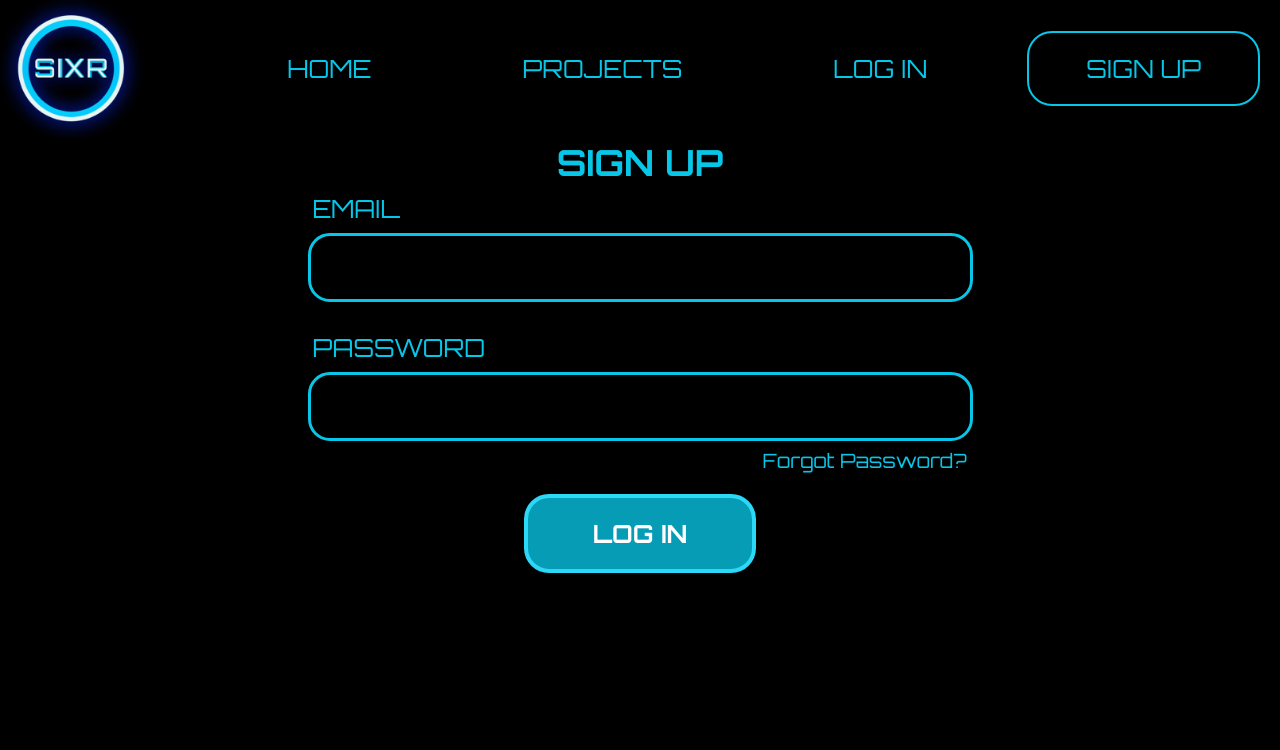
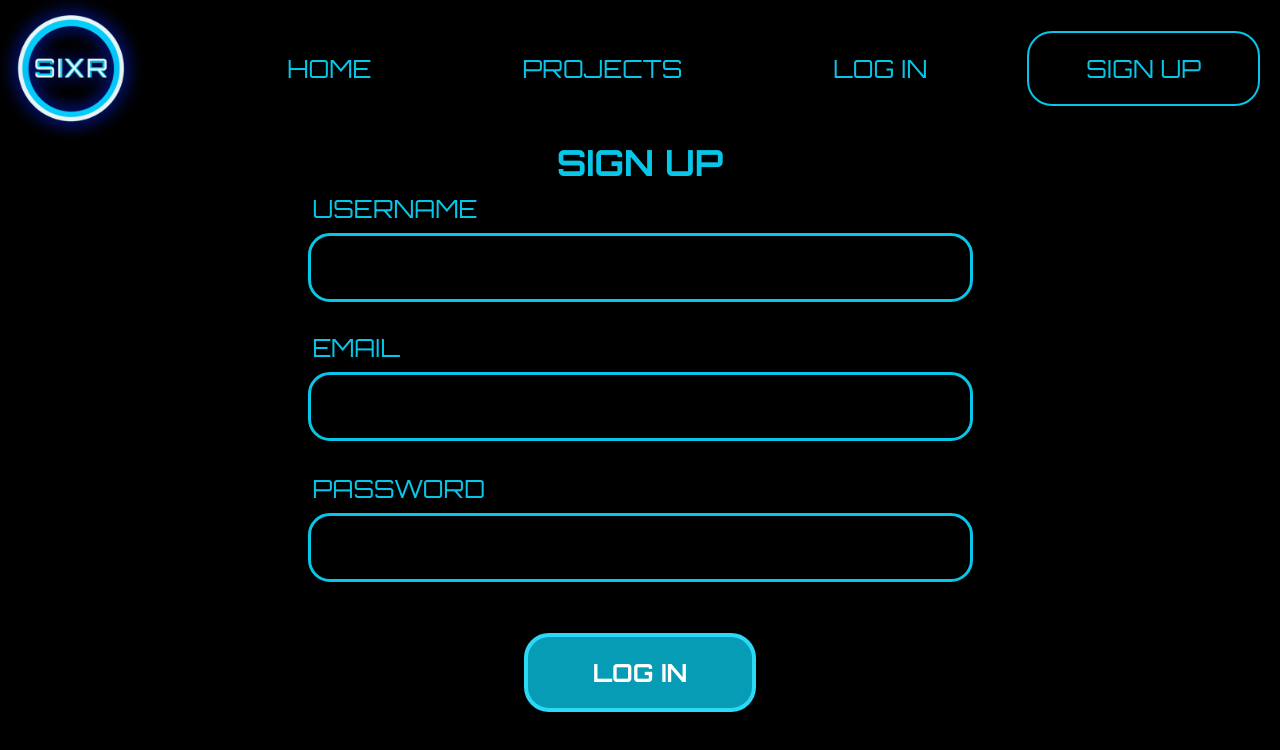
Before and after one commit to vr-funding-platform/frontend, a React (Create React App) app in the folder client/: page / in a window 1280 px wide. Shown: the top 750 px of the page. Built offline with nearby package versions, Linux system fonts and the light colour scheme.

Commit message:
made changes to signup form

```diff
--- a/client/src/Components/Signup.js
+++ b/client/src/Components/Signup.js
@@ -9,6 +9,20 @@ const SignUp = ({ errors, touched }) => {
       <div className="signup-container">
         <h1 className="signup-head">SIGN UP</h1>
         <Form className="signup-form-inputs">
+          <div className="form-element">
+            <h2 className="signup-input-label">USERNAME</h2>
+            <Field
+              type="name"
+              name="name"
+              spellCheck="false"
+              className="signup-input-field"
+            />
+            <div className="signup-error-container">
+              {touched.name && errors.name && (
+                <p className="signup-input-error">{errors.name}</p>
+              )}
+            </div>
+          </div>
           <div className="form-element">
             <h2 className="signup-input-label">EMAIL</h2>
             <Field
@@ -36,11 +50,6 @@ const SignUp = ({ errors, touched }) => {
                   <p className="under-password-error">{errors.password}</p>
                 )}
               </div>
-              <div className="forgot-password">
-                <button className="forgot-pw-btn" type="button">
-                  Forgot Password?
-                </button>
-              </div>
             </div>
           </div>
           <button className="signup-button" type="submit">
@@ -53,8 +62,9 @@ const SignUp = ({ errors, touched }) => {
 };
 
 const FomiksignupForm = withFormik({
-  mapPropsToValues({ username, password }) {
+  mapPropsToValues({ name, username, password }) {
     return {
+      name: name || '',
       username: username || '',
       password: password || ''
     };
@@ -62,6 +72,9 @@ const FomiksignupForm = withFormik({
 
   //=======Validation Schema======
   validationSchema: Yup.object().shape({
+    name: Yup.string()
+      .min(5)
+      .required('Username is required'),
     username: Yup.string()
       .email('Email is not valid')
       .required('Email is not valid'),
--- a/client/src/Components/Styles/signup.scss
+++ b/client/src/Components/Styles/signup.scss
@@ -43,6 +43,9 @@
         &:nth-child(2) {
           margin-top: 8px;
         }
+        &:nth-child(3) {
+            margin-top: 10px;
+          }
 
         .signup-error-container {
           height: 25px;
@@ -91,21 +94,4 @@
   align-items: center;
   margin-top: 6px;
   width: 100%;
-
-  .forgot-password {
-    display: flex;
-    justify-content: flex-end;
-
-    .forgot-pw-btn {
-      color: #08c6e7;
-      font-size: 1.97rem;
-      border: none;
-      font-family: 'Orbitron', sans-serif;
-      cursor: pointer;
-
-      &:hover {
-        color: #1eddff;
-      }
-    }
-  }
 }
```
